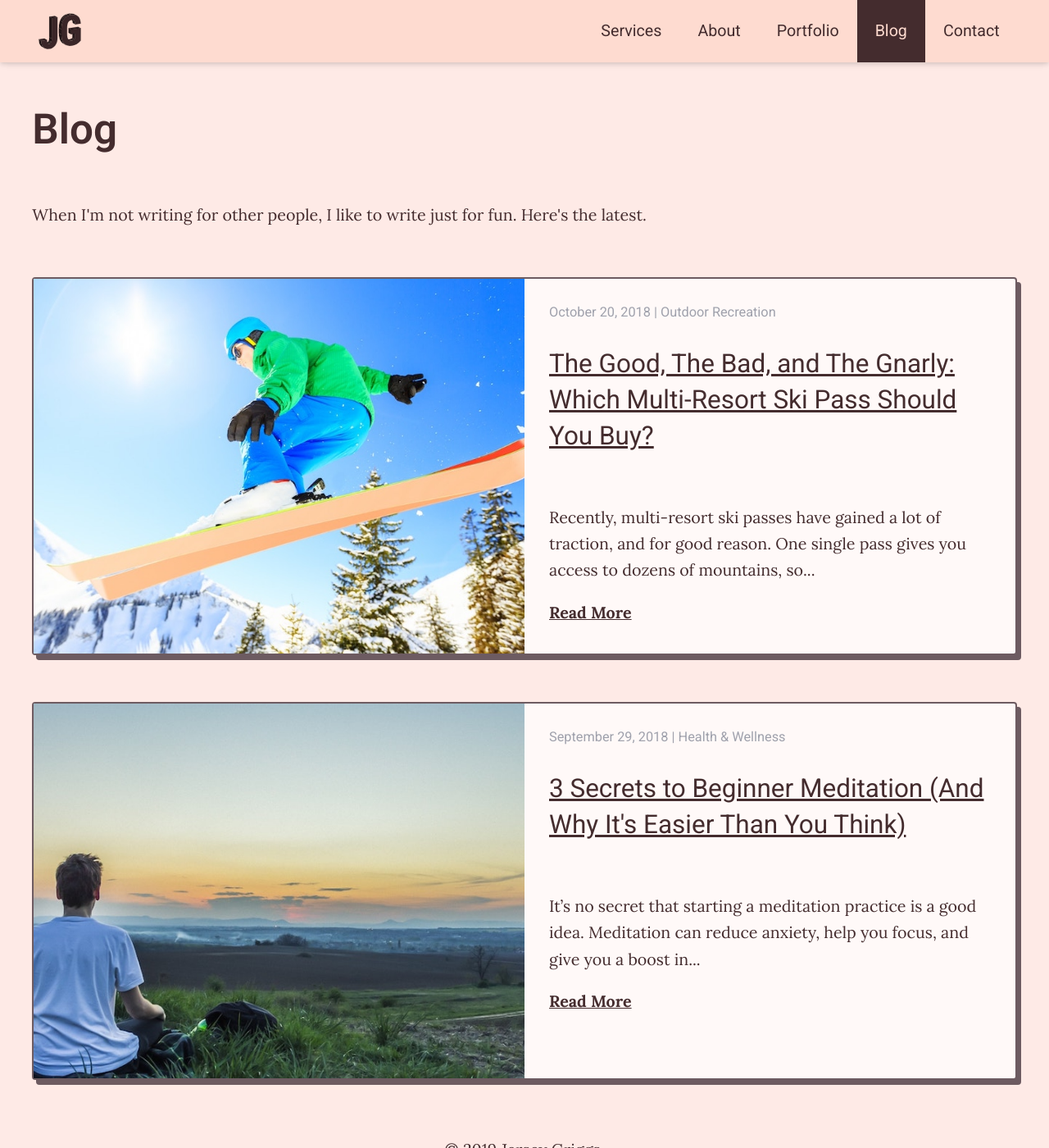
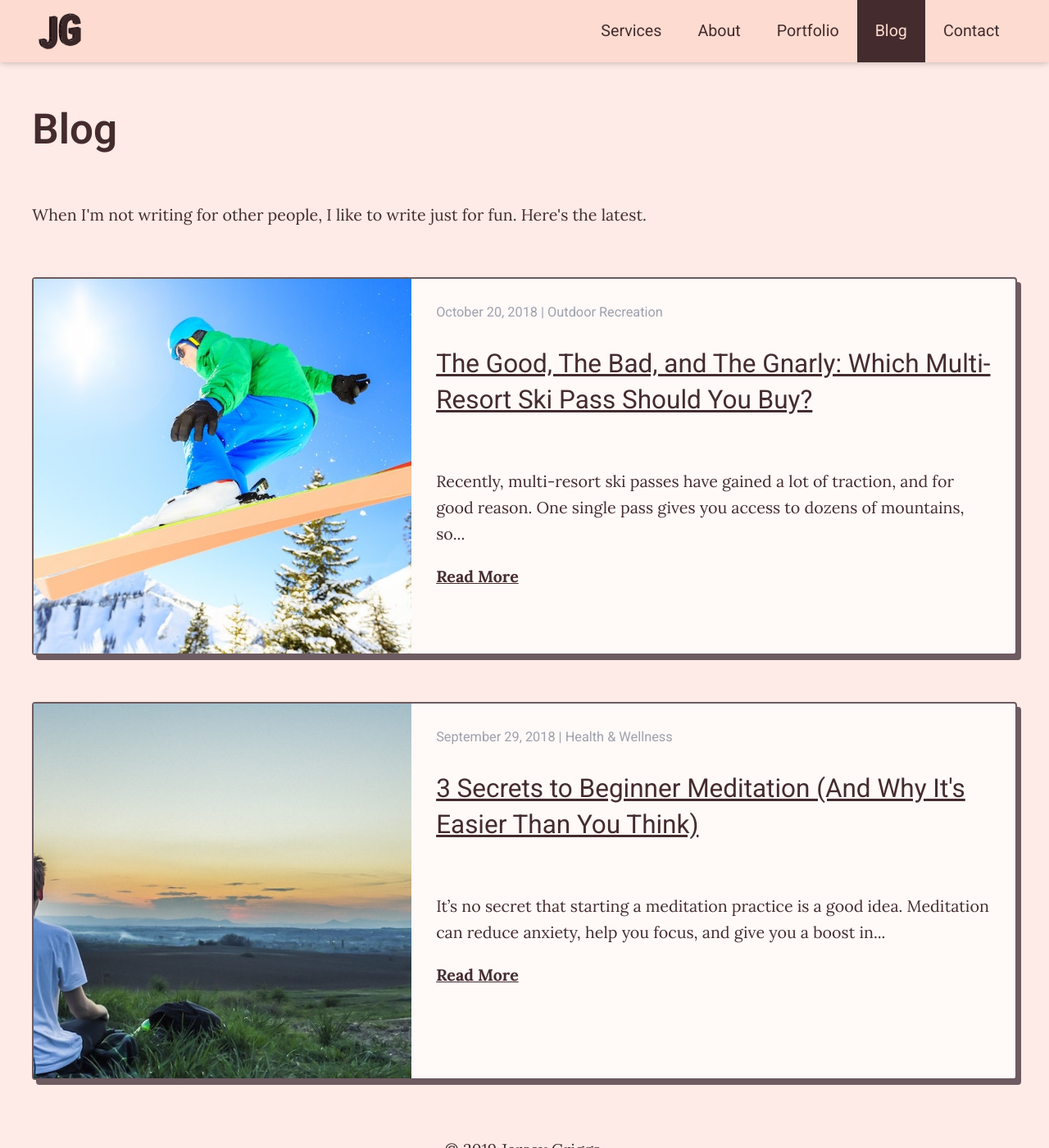
Before and after one commit to jersey-griggs/jersey.griggs.github.io, a Jekyll site: the page built from blog/index.html, in a window 1280 px wide and 1400 px high. Shown: the whole window at 82% size. Built offline with Jekyll 4.4.1, drawn with Linux system fonts in a browser that asks for light colours.

Commit message:
change size

```diff
--- a/_sass/minima/_base.scss
+++ b/_sass/minima/_base.scss
@@ -270,3 +270,6 @@ label {
 .title {
   margin: 0;
 }
+.pointer {
+  cursor: pointer;
+}
--- a/_sass/minima/_layout.scss
+++ b/_sass/minima/_layout.scss
@@ -122,7 +122,7 @@
   box-shadow: 0 2px 4px -1px rgba(0, 0, 0, 0.06), 0 4px 5px 0 rgba(0, 0, 0, 0.06), 0 1px 10px 0 rgba(0, 0, 0, 0.08);
   border-radius: 3px;
   display: grid;
-  grid-template-columns: repeat(2, 1fr);
+  grid-template-columns: 36vw;
 
   .post-date {
     margin: 0;
--- a/blog/index.html
+++ b/blog/index.html
@@ -13,7 +13,7 @@ description: "Check out more of my work on my blog where I write about all my in
 <ul class="post-list feature">
   {%- for post in site.posts -%}
 
-    <li class="card">
+    <li class="card pointer" onclick="location.href='{{ post.url | relative_url }}';">
         <div class="img-container" style="background-image:url({{ post.image }});"></div>
         <div class="card-content">
           <h5 class="post-date">{{ post.date | date: '%B %d, %Y'  }} | {{ post.categories }}</h5>
```
